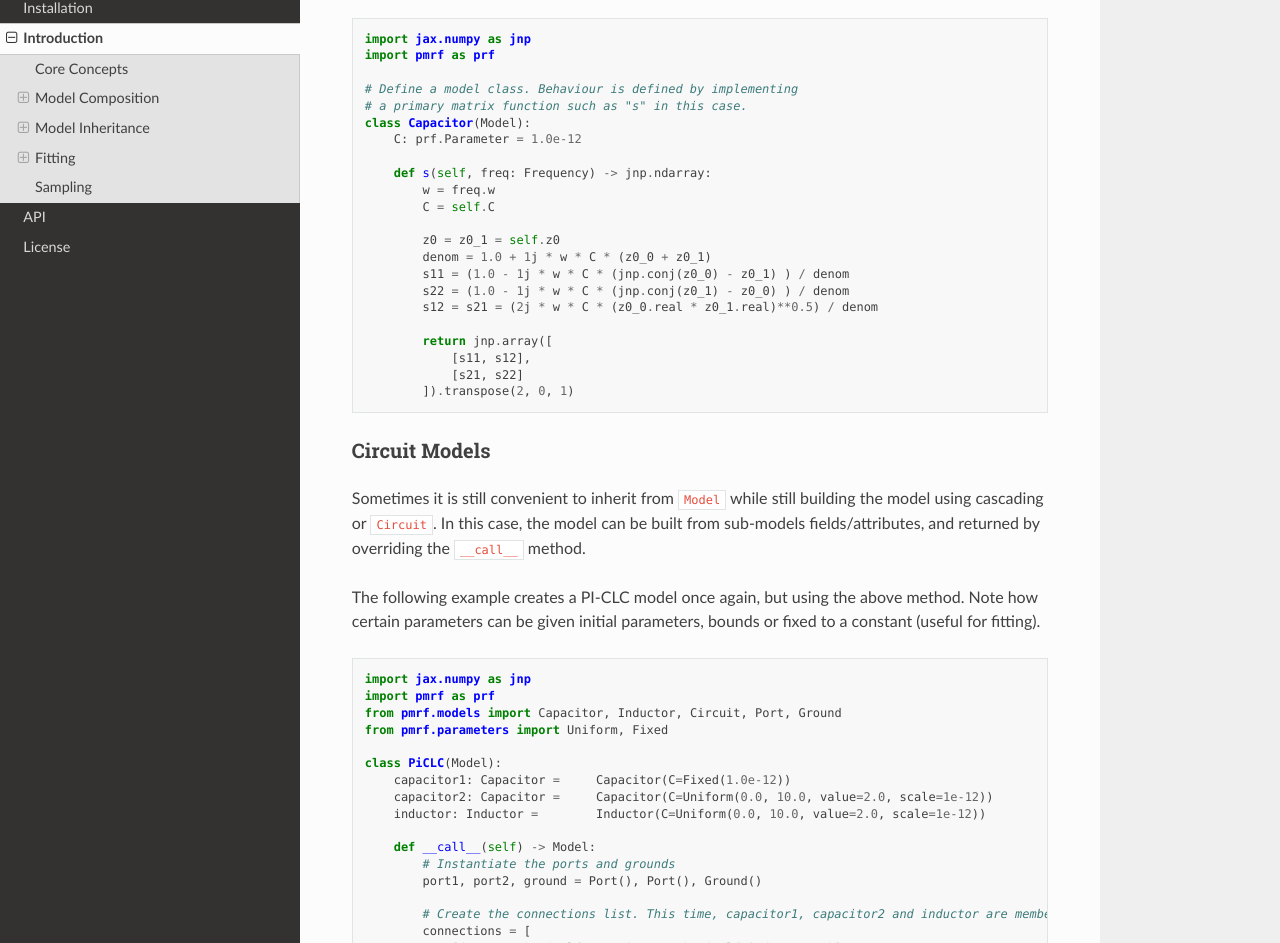
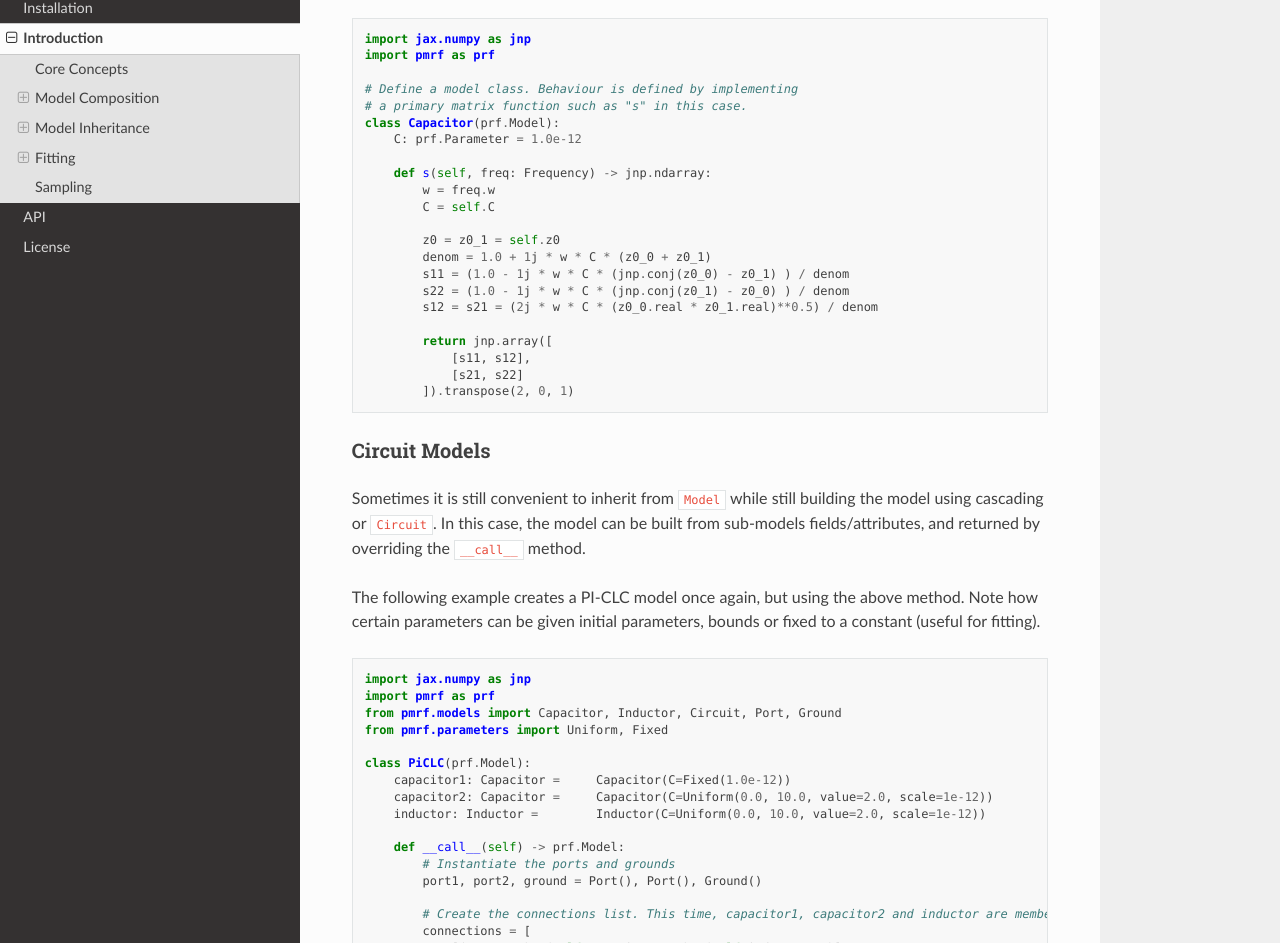
Before and after one commit to gvcallen/paramrf, a Sphinx documentation site: the page built from docs/source/introduction/index.rst, in a window 1280 px wide and 1400 px high, scrolled down 2647 px. Shown: the part 144-1087 px from the top of the window. Built offline with Sphinx 7.4.7 and the Read the Docs theme 3.1.0, drawn with Linux system fonts in a browser that asks for light colours.

Commit message:
Fixed import errors in docs

```diff
--- a/docs/source/introduction/index.rst
+++ b/docs/source/introduction/index.rst
@@ -98,7 +98,7 @@ The following example demonstrates custom model definition by defining a capacit
 
     # Define a model class. Behaviour is defined by implementing
     # a primary matrix function such as "s" in this case.
-    class Capacitor(Model):
+    class Capacitor(prf.Model):
         C: prf.Parameter = 1.0e-12
 
         def s(self, freq: Frequency) -> jnp.ndarray:
@@ -129,12 +129,12 @@ The following example creates a PI-CLC model once again, but using the above met
     from pmrf.models import Capacitor, Inductor, Circuit, Port, Ground
     from pmrf.parameters import Uniform, Fixed
 
-    class PiCLC(Model):
+    class PiCLC(prf.Model):
         capacitor1: Capacitor =     Capacitor(C=Fixed(1.0e-12))
         capacitor2: Capacitor =     Capacitor(C=Uniform(0.0, 10.0, value=2.0, scale=1e-12))
         inductor: Inductor =        Inductor(C=Uniform(0.0, 10.0, value=2.0, scale=1e-12))
 
-        def __call__(self) -> Model:
+        def __call__(self) -> prf.Model:
             # Instantiate the ports and grounds
             port1, port2, ground = Port(), Port(), Ground()
 
```
